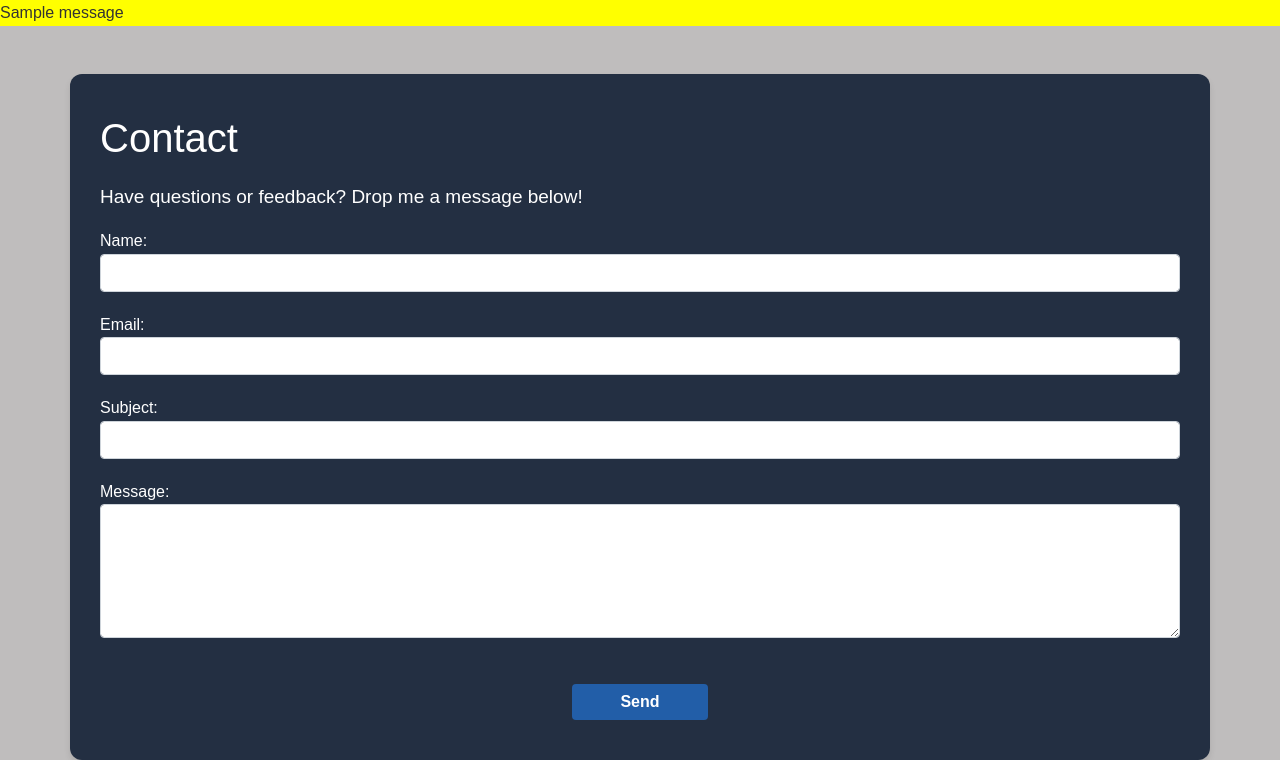
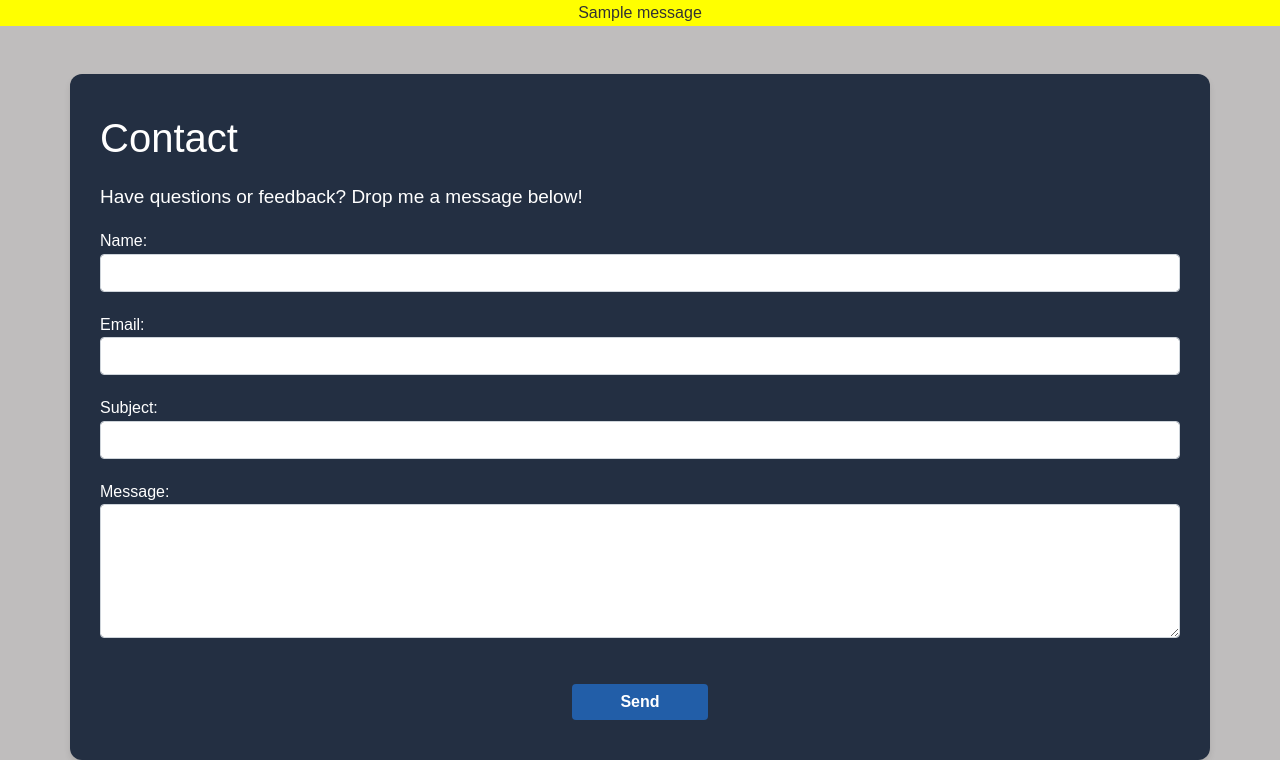
Before and after one commit to AndrewJBarnes94/AJBLabs, a Django app: page /contact_me/ in a window 1280 px wide. Shown: the part 58-818 px from the top of the page. Run offline with Django 4.2, Linux system fonts and the light colour scheme; tables that the repository leaves empty hold one stand-in row (values such as "Sample post"); one stand-in notice (Sample message) is shown.

Commit message:
Center post contact email success message

```diff
--- a/core/templates/contact_me.html
+++ b/core/templates/contact_me.html
@@ -36,7 +36,7 @@
 {% if messages %}
 <ul class="messages">
     {% for message in messages %}
-        <li{% if message.tags %} class="{{ message.tags }}"{% endif %}>{{ message }}</li>
+        <center><li{% if message.tags %} class="{{ message.tags }}"{% endif %}>{{ message }}</li></center>
     {% endfor %}
 </ul>
 {% endif %}
```
